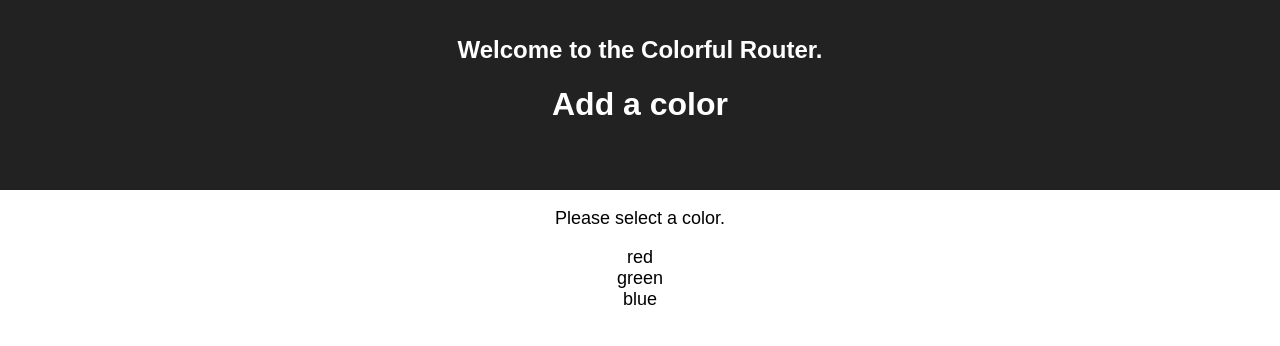
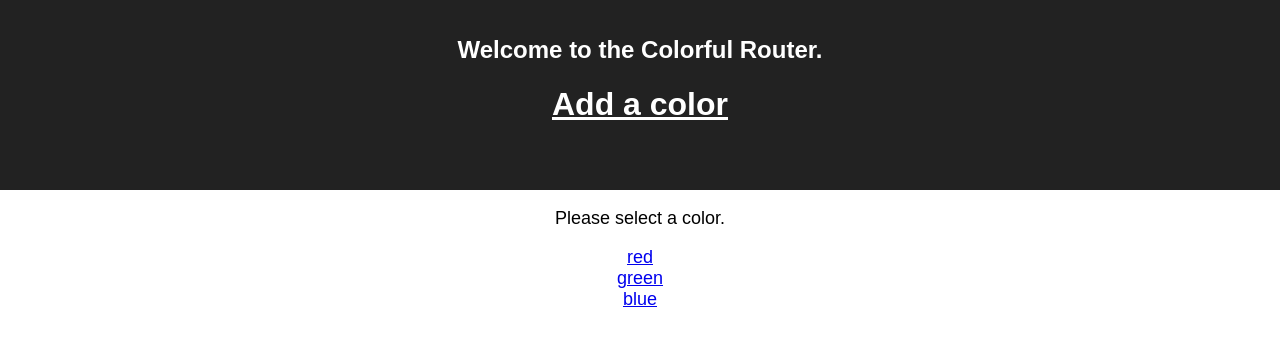
Before and after one commit to pesto-students/batch-9-exercises, a React (Create React App) app in the folder colorful-router/: page /colors in a window 1280 px wide. Shown: the top 346 px of the page. Built offline with nearby package versions, Linux system fonts and the light colour scheme.

Commit message:
solve: colorful router

```diff
--- a/colorful-router/public/index.html
+++ b/colorful-router/public/index.html
@@ -1,5 +1,6 @@
 <!DOCTYPE html>
 <html lang="en">
+
 <head>
   <meta charset="utf-8">
   <meta name="viewport" content="width=device-width, initial-scale=1, shrink-to-fit=no">
@@ -19,8 +20,9 @@
       work correctly both with client-side routing and a non-root public URL.
       Learn how to configure a non-root public URL by running `npm run build`.
     -->
-    <title>React App</title>
+  <title>Colourful Router</title>
 </head>
+
 <body>
   <noscript>
     You need to enable JavaScript to run this app.
@@ -37,4 +39,5 @@
       To create a production bundle, use `npm run build` or `yarn build`.
     -->
 </body>
+
 </html>
--- a/colorful-router/src/App.js
+++ b/colorful-router/src/App.js
@@ -1,10 +1,10 @@
 import React, { Component } from 'react';
-// import { Switch, Route, Redirect, Link } from 'react-router-dom';
+import { Switch, Route, Redirect, Link } from 'react-router-dom';
 
 import './styles/App.css';
 import ColorList from './components/ColorList';
-// import Color from './components/Color';
-// import NewColor from './components/NewColor';
+import Color from './components/Color';
+import NewColor from './components/NewColor';
 
 class App extends Component {
   constructor(props) {
--- a/colorful-router/src/components/Color.js
+++ b/colorful-router/src/components/Color.js
@@ -5,7 +5,7 @@ import PropTypes from 'prop-types';
 import '../styles/Color.css';
 
 const Color = (props) => {
-  const { color } = props;
+  const { state: color } = props.location;
   return (
     <div className="Color" style={{ backgroundColor: color.hex }}>
       <p>this is {color.name}.</p>
--- a/colorful-router/src/components/ColorList.js
+++ b/colorful-router/src/components/ColorList.js
@@ -1,19 +1,26 @@
 import React from 'react';
 import PropTypes from 'prop-types';
+import { Link } from 'react-router-dom';
 
 import '../styles/ColorList.css';
 
 const ColorList = (props) => {
-  const colorLinks = props.colors.map(color => (
-    <li key={color.hex}>
-      {color.name}
-    </li>
-  ));
+  const colorLinks = props.colors.map(color => {
+    const to = {
+      pathname: `colors/${color.name}`,
+      state: { hex: color.hex, name: color.name }
+    }
+    return (
+      <li key={color.hex}>
+        <Link to={to}>{color.name}</Link>
+      </li>
+    );
+  });
   return (
     <div className="App">
       <header className="App-header">
         <h1 className="App-title">Welcome to the Colorful Router.</h1>
-        <h1>Add a color</h1>
+        <h1><Link to={{}}>Add a color</Link></h1>
       </header>
       <div className="App-intro">
         <p>Please select a color.</p>
--- /dev/null
+++ b/colorful-router/src/components/NotFound.js
@@ -0,0 +1,11 @@
+import React from 'react';
+
+const NotFound = () => {
+    return (
+        <div>
+            404 : Page Not Found
+        </div>
+    );
+};
+
+export default NotFound;
--- a/colorful-router/src/index.js
+++ b/colorful-router/src/index.js
@@ -1,13 +1,31 @@
 import React from 'react';
 import ReactDOM from 'react-dom';
-// import { BrowserRouter } from 'react-router-dom';
+import { BrowserRouter as Router, Route, Link, Switch } from 'react-router-dom';
 
 import './styles/index.css';
 import App from './App';
+import Color from './components/Color';
+import NewColor from './components/NewColor';
+import NotFound from './components/NotFound';
+
 import registerServiceWorker from './registerServiceWorker';
 
+const routing = (
+  <Router>
+    <div>
+      <Switch>
+        <Route exact path="/" component={App} />
+        <Route exact path="/colors/new" component={NewColor} />
+        <Route exact path="/colors" component={App} />
+        <Route path="/colors/:color" component={Color} />
+        <Route component={NotFound} />
+      </Switch>
+    </div>
+  </Router>
+);
+
 ReactDOM.render(
-  <App />,
+  routing,
   document.getElementById('root'),
 );
 registerServiceWorker();
```
Lines whose indentation alone changed are shown as unchanged.
